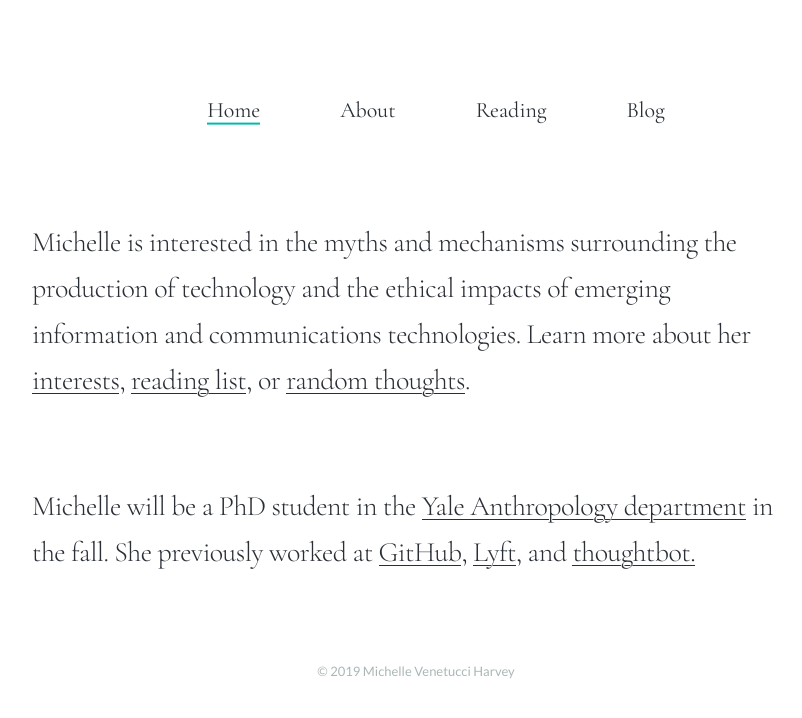
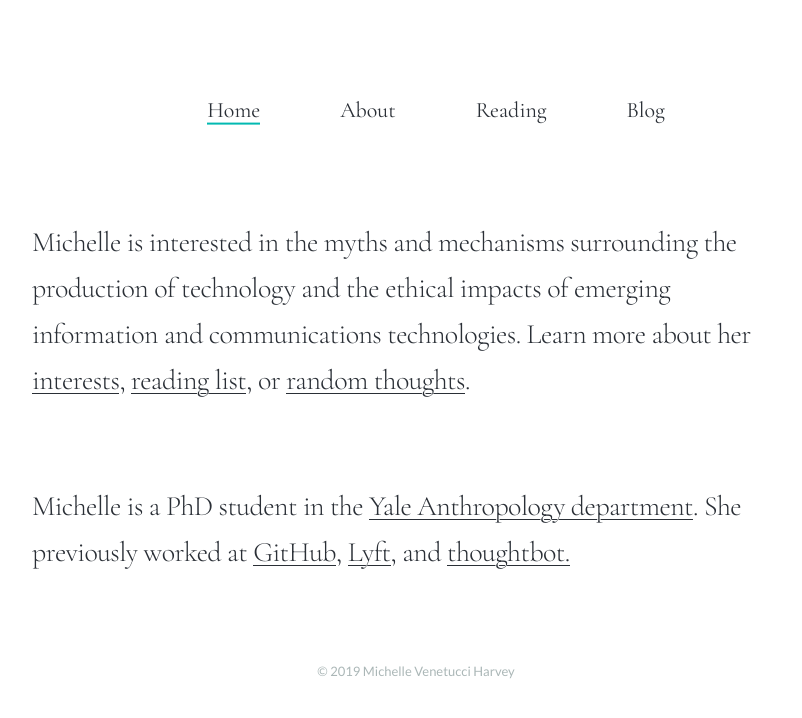
Before and after one commit to venetucci/personal-website, a Jekyll site: the page built from index.html, in a window 1280 px wide. Shown: the top 718 px of the page, without its empty margins (224-1026 px from the left). Built offline with Jekyll 4.4.1, drawn with Linux system fonts in a browser that asks for light colours; nearby versions of some CDN libraries.

Commit message:
Update from Forestry.io Michelle Venetucci Harvey updated index.html

```diff
--- a/index.html
+++ b/index.html
@@ -13,7 +13,7 @@
     </h2>
   </section>
   <section class="intro">
-    <h2>Michelle will be a PhD student in the <a href="https://anthropology.yale.edu/">Yale Anthropology department</a> in the fall. She previously worked at <a href="https://www.github.com" target="_blank">GitHub</a>, <a href="https://www.lyft.com" target="_blank">Lyft</a>, and <a href="https://thoughtbot.com/" target="_blank">thoughtbot.</a>
+    <h2>Michelle is a PhD student in the <a href="https://anthropology.yale.edu/">Yale Anthropology department</a>. She previously worked at <a href="https://www.github.com" target="_blank">GitHub</a>, <a href="https://www.lyft.com" target="_blank">Lyft</a>, and <a href="https://thoughtbot.com/" target="_blank">thoughtbot.</a>
     </h2>
   </section>
 </div>
```
Also changed, not shown: .forestry/settings.yml.
